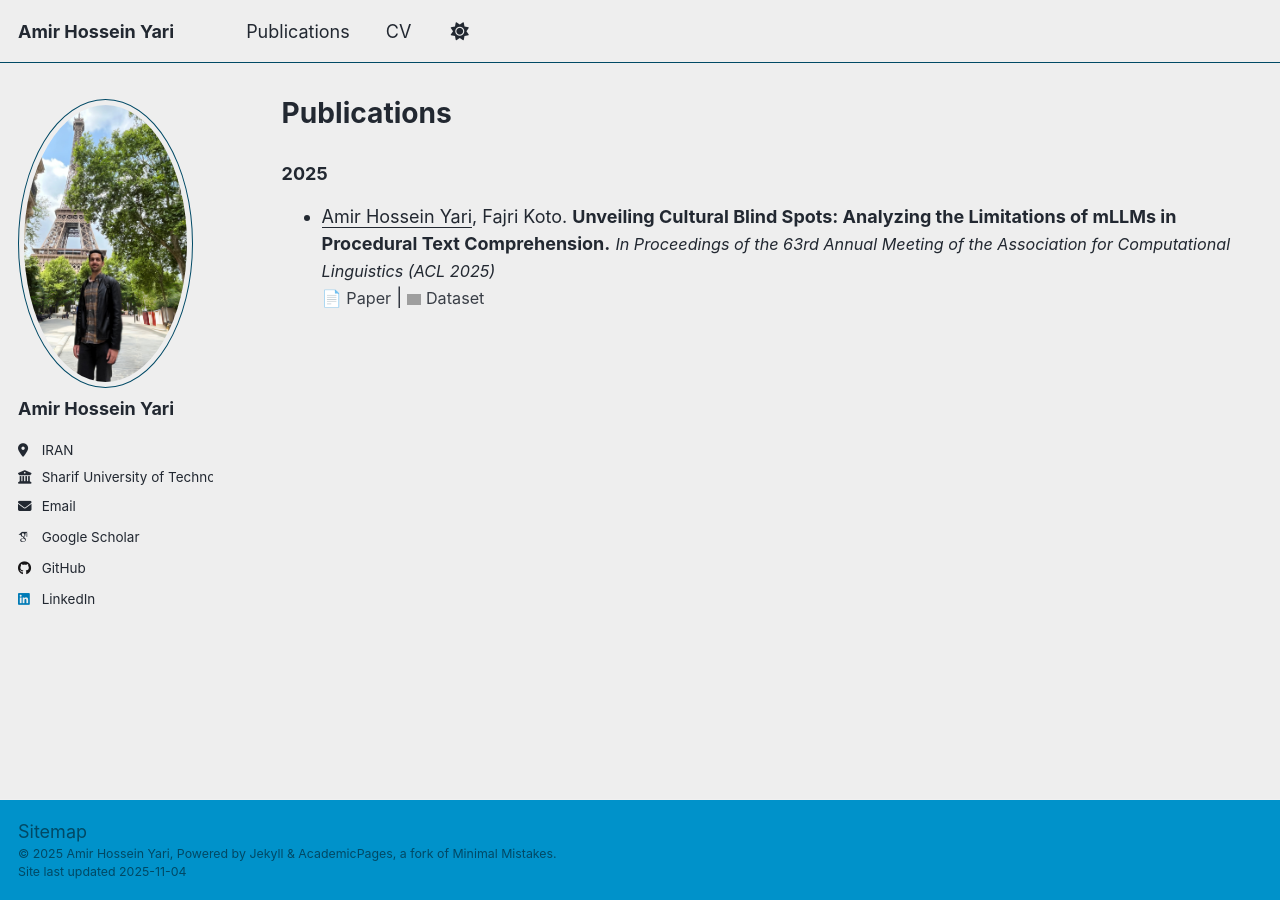
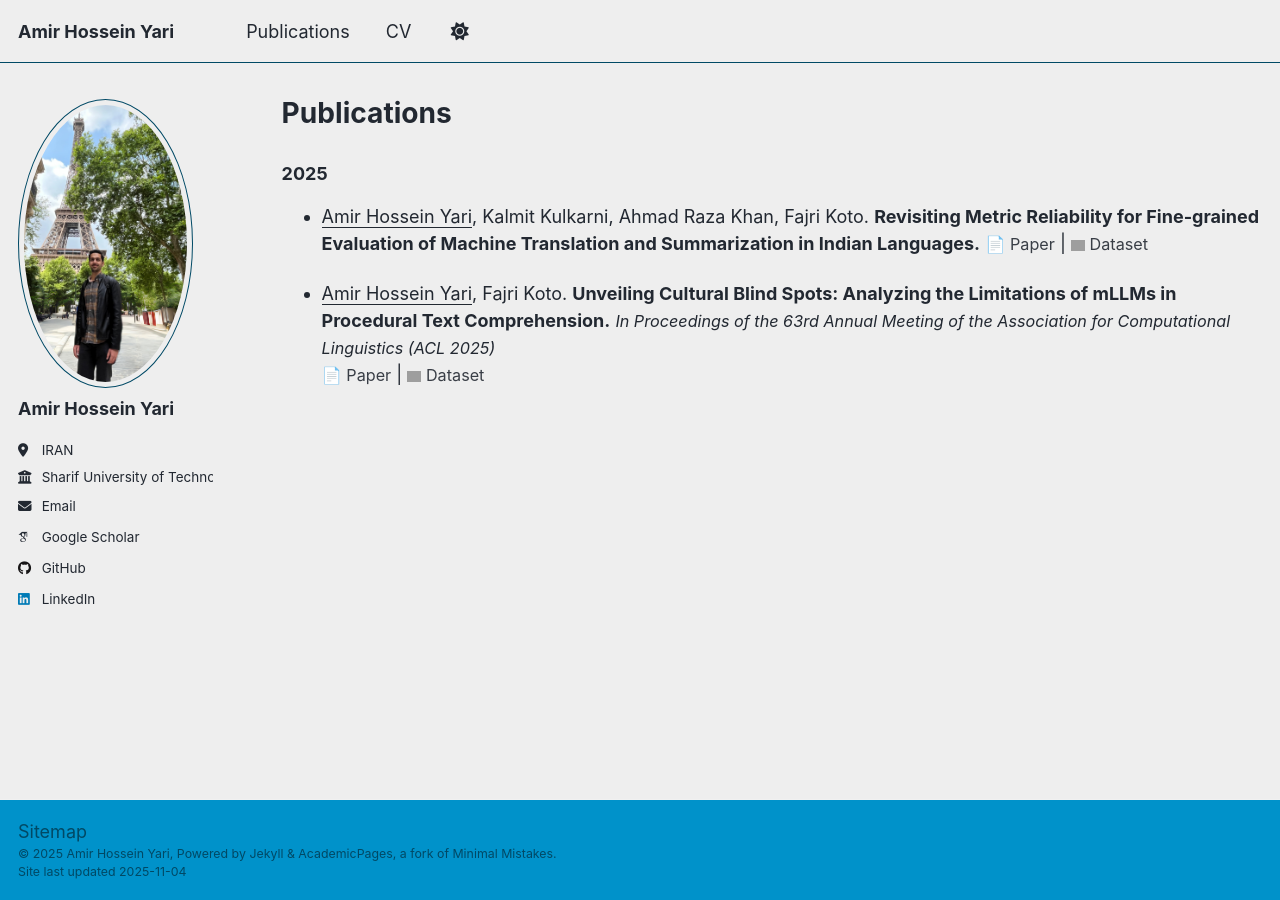
Before and after one commit to AmirHosseinYari2002/AmirHosseinYari2002.github.io, a Jekyll site: the page built from _pages/publications.md, in a window 1280 px wide. Built offline with Jekyll 4.4.1, drawn with Linux system fonts in a browser that asks for light colours; some web fonts are replaced; a script that is not in the unit is left out; grey boxes are pictures that could not be loaded.

Commit message:
Update publication

```diff
--- a/_pages/publications.md
+++ b/_pages/publications.md
@@ -7,6 +7,12 @@ author_profile: true
 
 ### 2025
 
+- <u>Amir Hossein Yari</u>,  Kalmit Kulkarni, Ahmad Raza Khan, Fajri Koto.  **Revisiting Metric Reliability for Fine-grained Evaluation of Machine Translation and Summarization in Indian Languages.**
+  <a href="https://arxiv.org/abs/2510.07061" style="font-size: 0.9rem; text-decoration: none;">📄 Paper</a> |
+  <a href="https://huggingface.co/datasets/AmirHossein2002/ITEM" style="font-size: 0.9rem; text-decoration: none;">
+    <img src="https://huggingface.co/front/assets/huggingface_logo.svg" alt="Hugging Face" width="14" style="vertical-align: middle;"/> Dataset
+  </a>
+
 - <u>Amir Hossein Yari</u>, Fajri Koto.  **Unveiling Cultural Blind Spots: Analyzing the Limitations of mLLMs in Procedural Text Comprehension.**
 <span style="font-size:0.9rem;">*In Proceedings of the 63rd Annual Meeting of the Association for Computational Linguistics (ACL 2025)*</span> <br>
   <a href="https://aclanthology.org/2025.acl-long.987/" style="font-size: 0.9rem; text-decoration: none;">📄 Paper</a> |
```
